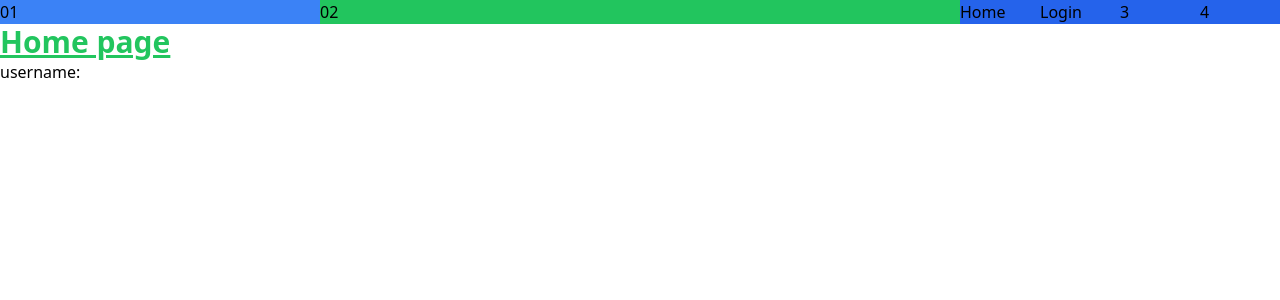
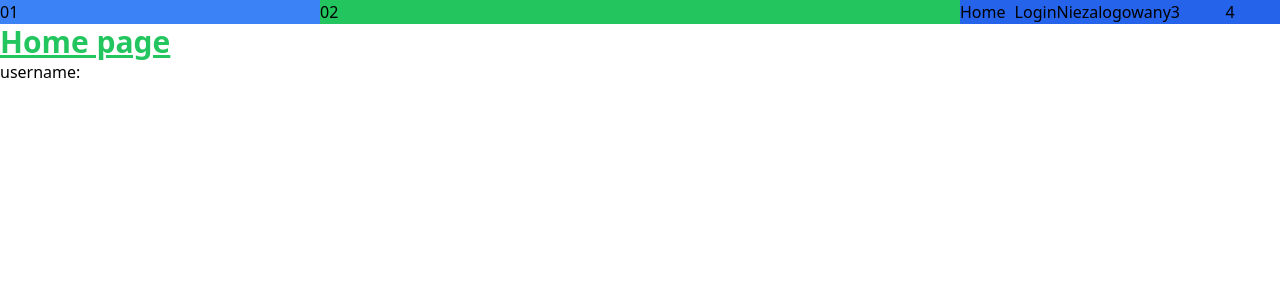
Before and after one commit to Tomczan/shopping-tracker-reactjs, a React (Vite) app: page / in a window 1280 px wide. Shown: the top 300 px of the page. Built offline with nearby package versions, Linux system fonts and the light colour scheme.

Commit message:
Add AuthContext in navbar to check if user is logged in

```diff
--- a/src/components/navbar.tsx
+++ b/src/components/navbar.tsx
@@ -1,6 +1,10 @@
+import { useContext } from "react"
 import { Link } from "react-router-dom"
+import { AuthContext } from "../context/AuthContext"
 
 const Navbar = () => {
+  let authContext = useContext(AuthContext)
+
   return (
     <div className="flex flex-row">
       <div className="basis-1/4 bg-blue-500">01</div>
@@ -11,6 +15,11 @@ const Navbar = () => {
         </p>
         <p className="basis-1/4">
           <Link to="/login/">Login</Link>
+          {authContext?.authToken ? (
+            <span>Zalogowany</span>
+          ) : (
+            <span>Niezalogowany</span>
+          )}
         </p>
         <p className="basis-1/4">3</p>
         <p className="basis-1/4">4</p>
```
